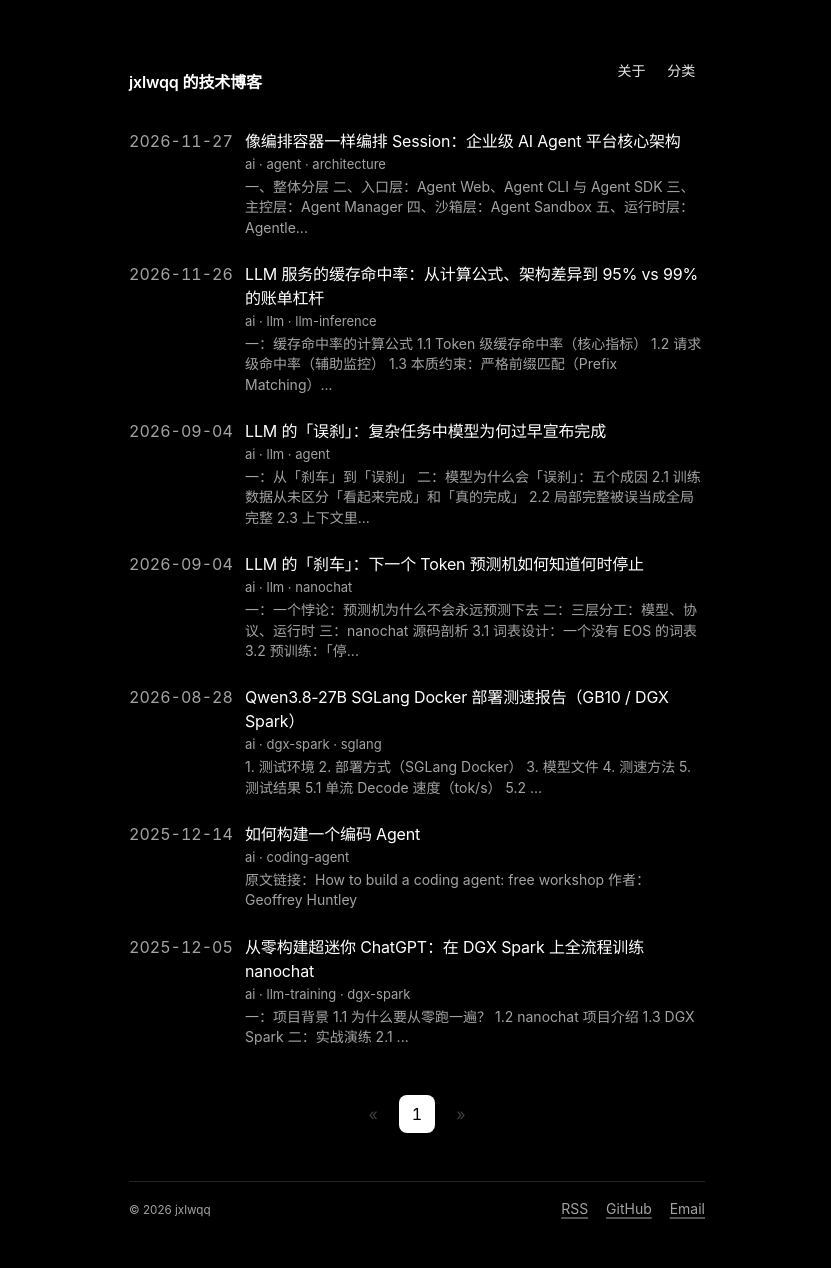
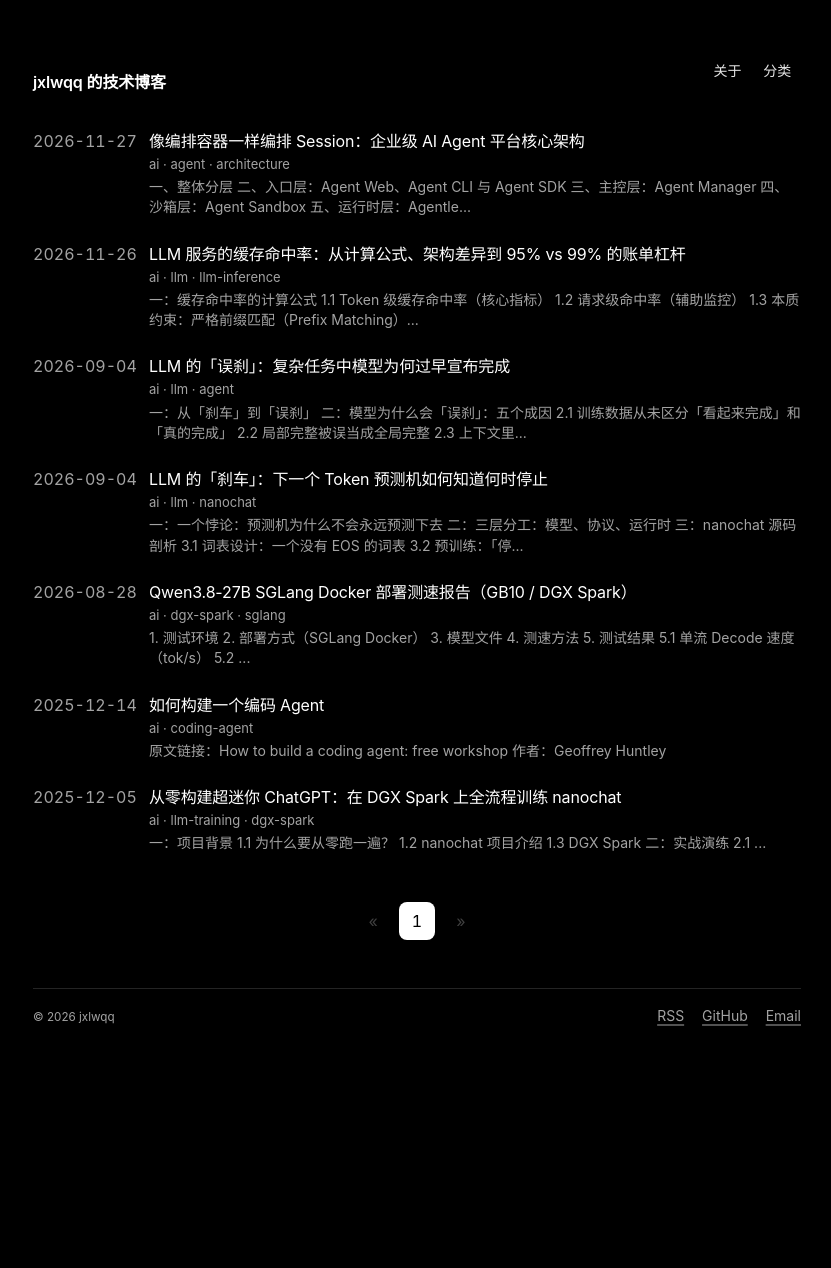
Before and after one commit to jxlwqq/jxlwqq.github.io, a Jekyll site: the page built from index.html, in a window 1280 px wide. Shown: the whole page, without its empty margins (223-1054 px from the left). Built offline with Jekyll 4.4.1, drawn with Linux system fonts in a browser that asks for light colours; the list of posts is cut into pages by our own code; after the commit the page ends 1074 px from its top, so only the background shows below that.

Commit message:
Widen content column to 48rem (768px) and adjust container padding breakpoint

```diff
--- a/_sass/_layout.scss
+++ b/_sass/_layout.scss
@@ -1,6 +1,6 @@
 // Layout
 //
-// Narrow centered column (~576px) like the reference theme.
+// Centered reading column (~768px) with mobile horizontal padding.
 
 .container {
   max-width: var(--content-width);
@@ -9,7 +9,7 @@
   padding-left: 1rem;
   padding-right: 1rem;
 
-  @media (min-width: 40rem) {
+  @media (min-width: 52rem) {
     padding-left: 0;
     padding-right: 0;
   }
--- a/_sass/_variables.scss
+++ b/_sass/_variables.scss
@@ -40,5 +40,5 @@
   --spacer-2: calc(var(--spacer) * 1.5);
   --spacer-3: calc(var(--spacer) * 3);
 
-  --content-width: 36rem; // 576px, matches the reference column
+  --content-width: 48rem; // 768px, comfortable width for prose, tables, and diagrams
 }
```
